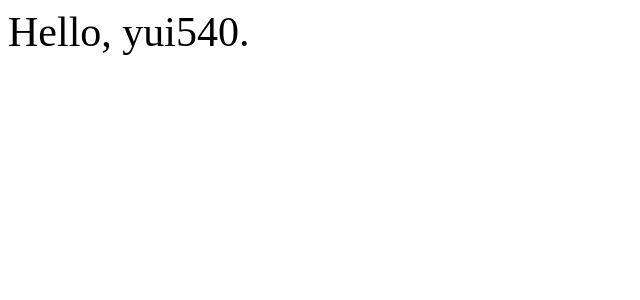
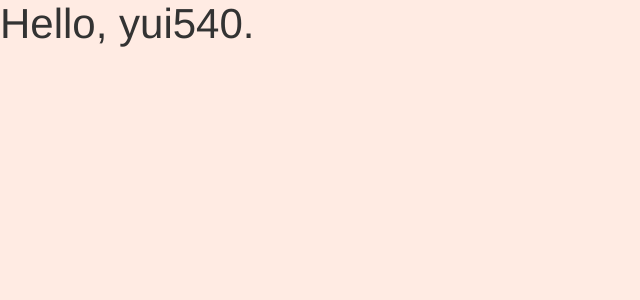
Before and after one commit to yui540/Hungry-Orange-Chocolate, a Next.js app: page / in a window 1280 px wide. Shown: the top 300 px of the page, without its empty margins (0-640 px from the left). Built offline with nearby package versions, Linux system fonts and the light colour scheme.

Commit message:
globalStylesの定義

```diff
--- a/pages/_app.js
+++ b/pages/_app.js
@@ -1,4 +1,5 @@
 import Head from 'next/head'
+import GlobalStyles from '../styles/globalStyles'
 
 export default function App({ Component, pageProps }) {
   return <>
@@ -8,7 +9,7 @@ export default function App({ Component, pageProps }) {
         name="description"
         content=""
       />
-      <meta property="og:title" content="『神神化身』公式サイト" />
+      <meta property="og:title" content="" />
       <meta property="og:image" content="https://yui540.graphics/ogp.jpg" />
       <meta property="og:url" content="https://yui540.graphics" />
       <meta
@@ -45,6 +46,7 @@ export default function App({ Component, pageProps }) {
       />
       <title></title>
     </Head>
+    <GlobalStyles />
     <Component {...pageProps} />
   </>
 }
--- /dev/null
+++ b/styles/globalStyles.ts
@@ -0,0 +1,97 @@
+import { createGlobalStyle } from 'styled-components'
+
+export default createGlobalStyle`
+  :root {
+    --color-white: #fff;
+    --color-black: #333;
+    --color-cream: #ffebe3;
+    --color-choco: #784859;
+    --color-milk-choco: #922b3a;
+    --color-cookie: #d8aa93;
+    --color-orange: #f4ad60;
+    --color-light-orange: #ffe2b3;
+    --color-leaf: #95a535;
+    --color-peach: #f24c88;
+  }
+
+  body {
+    margin: 0;
+    font-family: 'Helvetica Neue', arial, 'Hiragino Kaku Gothic ProN', Meiryo, sans-serif;
+    font-size: 14px;
+    -webkit-font-smoothing: antialiased;
+    -moz-osx-font-smoothing: grayscale;
+    -webkit-font-kerning: normal;
+    font-kerning: normal;
+    color: #333;
+    background: var(--color-cream);
+  }
+
+  a {
+    text-decoration: none;
+  }
+
+  img {
+    display: block;
+  }
+
+  input,
+  button,
+  textarea {
+    appearance: none;
+    outline: none;
+    resize: none;
+  }
+
+  button {
+    padding: 0;
+    border: none;
+    border-radius: 0;
+    background: none;
+    user-select: none;
+    cursor: pointer;
+  }
+
+  /* 汎用のキーフレーム */
+  @keyframes fadeIn {
+    from {
+      opacity: 0;
+    }
+    to {
+      opacity: 1;
+    }
+  }
+  @keyframes fadeOut {
+    from {
+      opacity: 1;
+    }
+    to {
+      opacity: 0;
+    }
+  }
+  @keyframes slideIn {
+    to {
+      transform: translate(0, 0);
+    }
+  }
+  @keyframes scaleIn {
+    to {
+      transform: scale(1);
+    }
+  }
+  @keyframes drawLine {
+    from {
+      opacity: 0;
+    }
+    10%,
+    to {
+      opacity: 1;
+    }
+
+    from {
+      stroke-dasharray: 0 var(--stroke-length);
+    }
+    to {
+      stroke-dasharray: var(--stroke-length) var(--stroke-length);
+    }
+  }
+`
```
